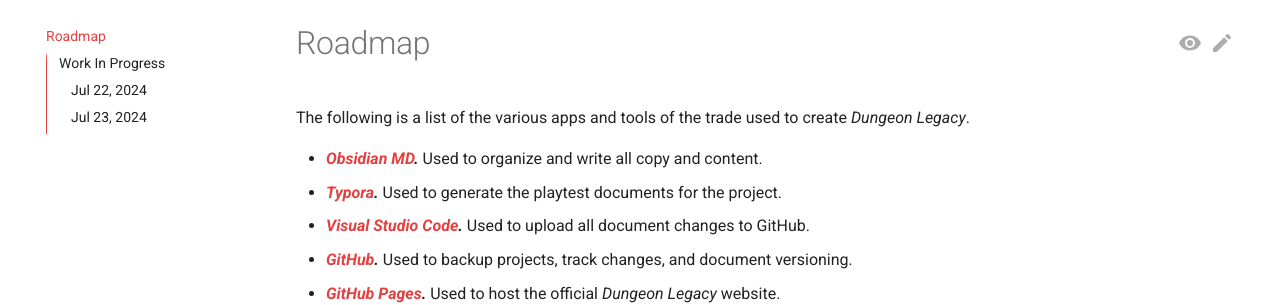
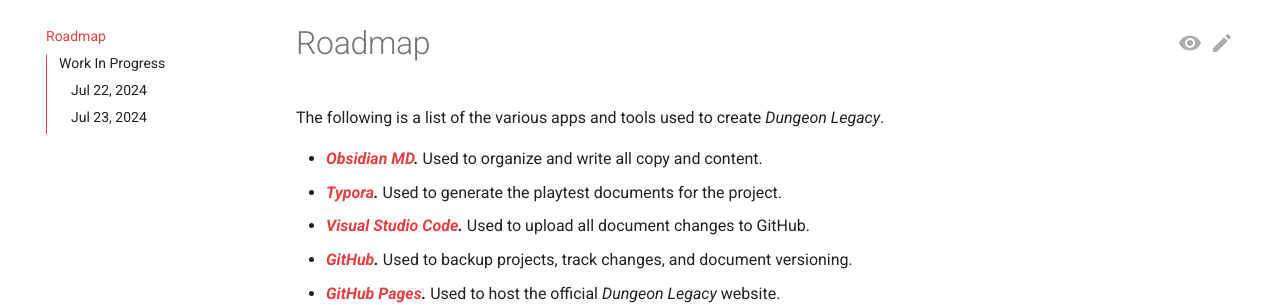
Before and after one commit to OldManUmby/DungeonLegacy, an MkDocs documentation site: the page built from docs/roadmap.md, in a window 1280 px wide and 900 px high. Shown: the part 156-461 px from the top of the window. Built offline with MkDocs 1.6.1 and Material for MkDocs 9.7.7, drawn with Linux system fonts in a browser that asks for light colours; comment, search, counter and statistics services are not loaded.

Commit message:
Updated Roadmap

```diff
--- a/docs/roadmap.md
+++ b/docs/roadmap.md
@@ -1,6 +1,6 @@
 # Roadmap
 
-The following is a list of the various apps and tools of the trade used to create *Dungeon Legacy*.
+The following is a list of the various apps and tools used to create *Dungeon Legacy*.
 
 * ***[Obsidian MD](https://obsidian.md).*** Used to organize and write all copy and content.
 * ***[Typora](https://typora.io).*** Used to generate the playtest documents for the project.
```
